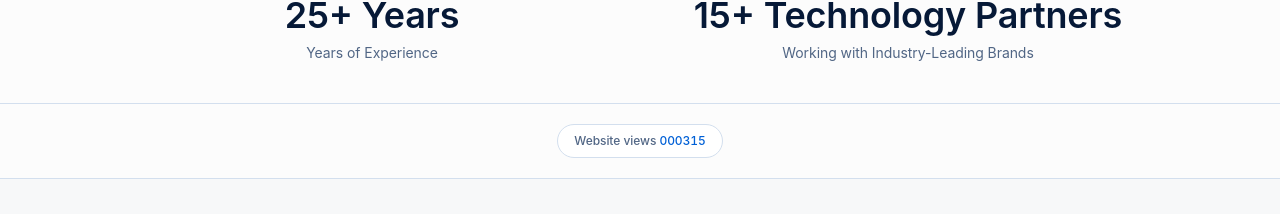
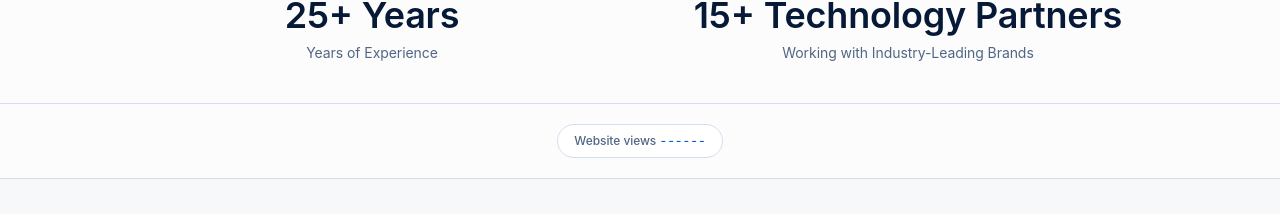
Before and after one commit to himank1m/microcom, a Next.js app: page / in a window 1280 px wide. Shown: the part 1199-1413 px from the top of the page. Built offline with nearby package versions, Linux system fonts and the light colour scheme; no server answers; the database is empty.

Commit message:
Avoid stale view counter flash

```diff
--- a/src/components/sections/ViewCounter.tsx
+++ b/src/components/sections/ViewCounter.tsx
@@ -12,11 +12,21 @@ function formatViews(value: number) {
 }
 
 export function ViewCounter() {
-  const [views, setViews] = useState(315);
+  const [views, setViews] = useState<number | null>(null);
   const hasTrackedView = useRef(false);
 
   useEffect(() => {
     const controller = new AbortController();
+    const storedViews = window.localStorage.getItem("microware:views");
+
+    if (storedViews) {
+      const parsedViews = Number.parseInt(storedViews, 10);
+
+      if (Number.isFinite(parsedViews)) {
+        setViews(parsedViews);
+      }
+    }
+
     const trackView = () => {
       if (hasTrackedView.current) {
         return;
@@ -37,12 +47,11 @@ export function ViewCounter() {
         .then((data: ViewsResponse | null) => {
           if (typeof data?.views === "number") {
             setViews(data.views);
+            window.localStorage.setItem("microware:views", String(data.views));
             (window as Window & { __microwareViews?: number }).__microwareViews = data.views;
           }
         })
-        .catch(() => {
-          setViews(315);
-        });
+        .catch(() => {});
     };
 
     trackView();
@@ -56,7 +65,10 @@ export function ViewCounter() {
     <section className="border-b border-border py-5">
       <div className="container flex justify-center">
         <p className="rounded-full border border-border bg-card px-4 py-2 text-xs font-medium text-muted-foreground">
-          Website views <span className="tabular-nums text-primary">{formatViews(views)}</span>
+          Website views{" "}
+          <span className="tabular-nums text-primary" aria-live="polite">
+            {typeof views === "number" ? formatViews(views) : "------"}
+          </span>
         </p>
       </div>
     </section>
```
